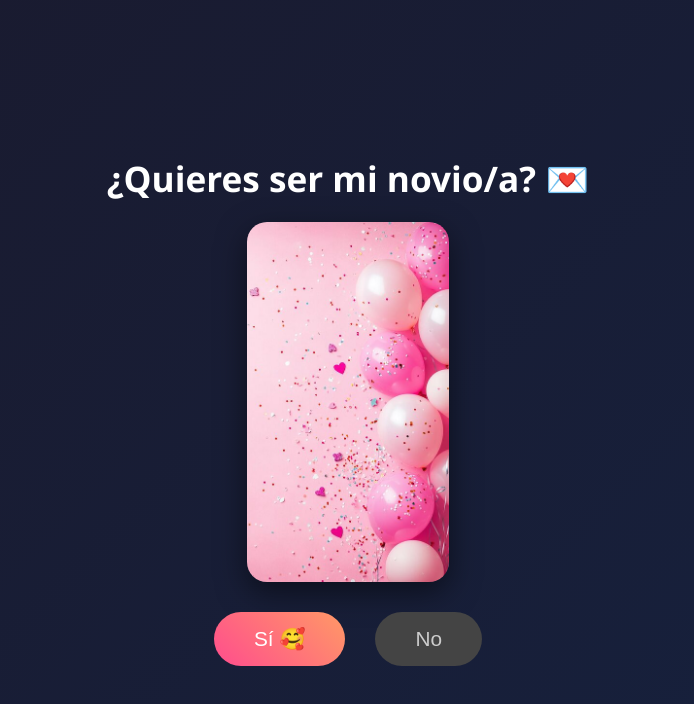
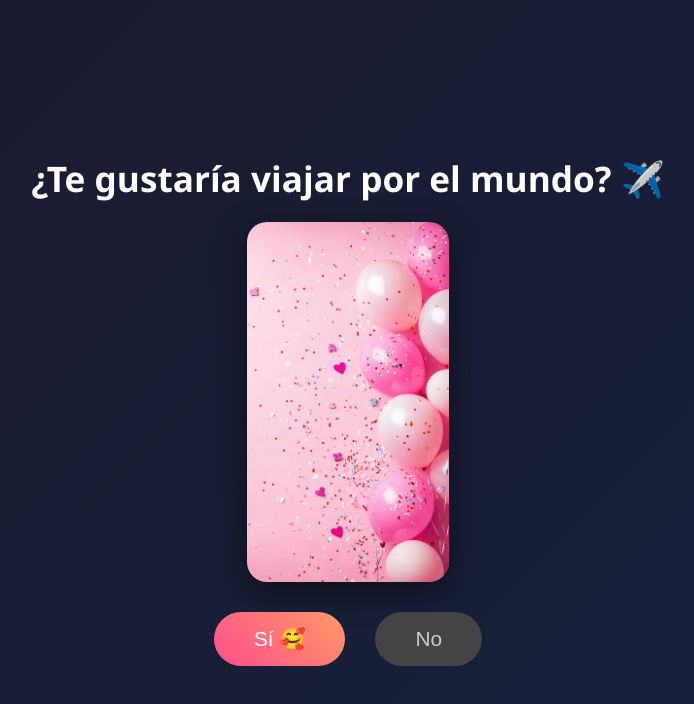
Before and after one commit to hectorzada/Sorpresas, a plain HTML site: page index.html in a window 1280 px wide. Shown: the whole page, without its empty margins (292-986 px from the left). Drawn offline with Linux system fonts and the light colour scheme.

Commit message:
Update index.html

```diff
--- a/index.html
+++ b/index.html
@@ -45,7 +45,7 @@
 </head>
 <body>
 
-<h1>¿Quieres ser mi novio/a? 💌</h1>
+<h1>¿Te gustaría viajar por el mundo? ✈️</h1>
 
 <img class="foto" src="foto.jpg" alt="nosotros">
 
```
